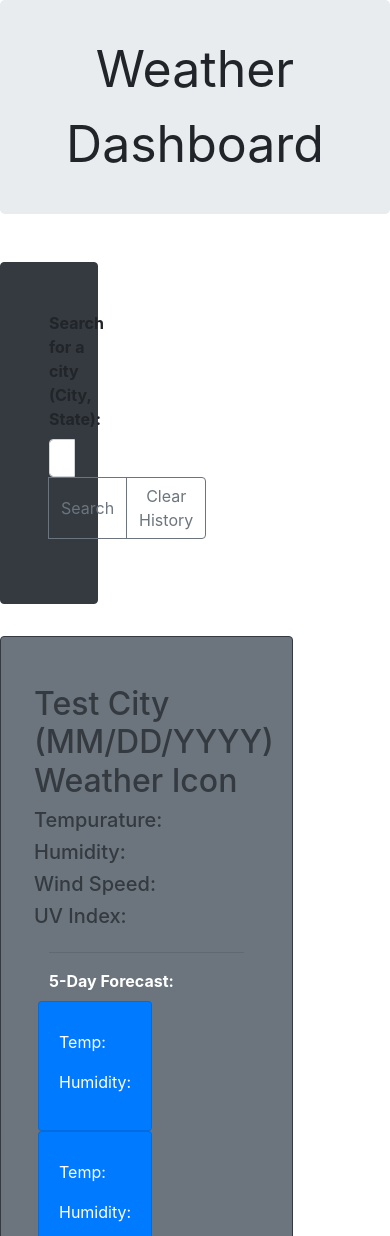
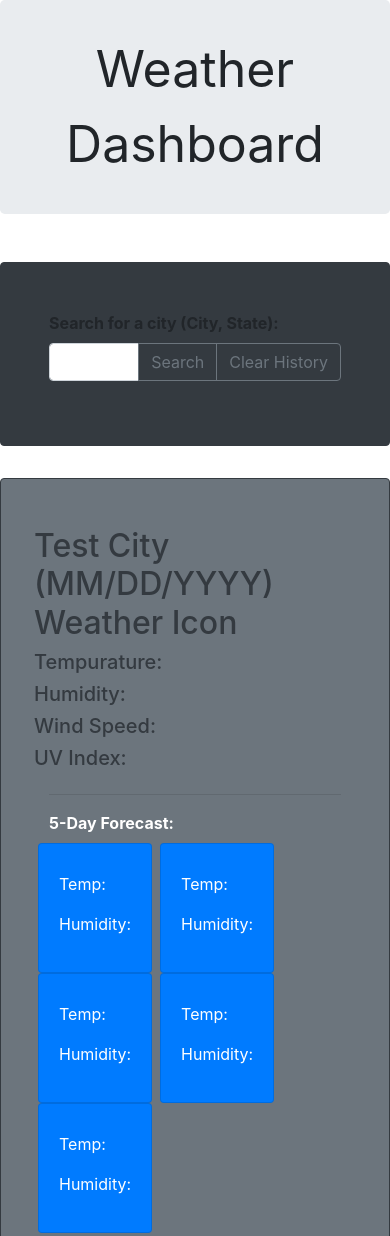
Before and after one commit to jordanks93/WeatherDashboard, a plain HTML site: page index.html in a window 390 px wide. Shown: the top 1236 px of the page. Drawn offline with nearby package versions, Linux system fonts and the light colour scheme; no server answers.

Commit message:
made html more mobile responsive

```diff
--- a/index.html
+++ b/index.html
@@ -17,7 +17,7 @@
     <div class="container">
         <div class="row">
             <!--City Search Bar with search history-->
-            <aside class="col-3 my-3 p-5 rounded border border-dark bg-dark">
+            <aside class="col-md-3 col-sm-12 my-3 p-5 rounded border border-dark bg-dark">
                 <label for="searchInput"><strong>Search for a city (City, State):</strong></label>
 
                 <div class="input-group mb-3">
@@ -33,7 +33,7 @@
                 </div>
             </aside>
 
-            <section class="col-9 my-3 p-5 rounded border border-dark bg-secondary text-dark">
+            <section class="col-md-9 col-sm-12 my-3 p-5 rounded border border-dark bg-secondary text-dark">
 
                 <div class="row">
                     <!--Searched city's current weather data-->
```
